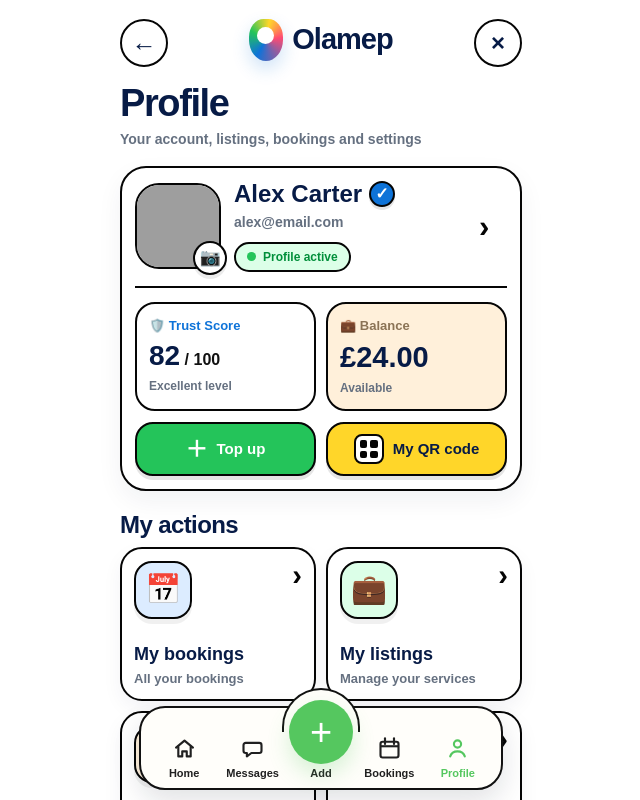
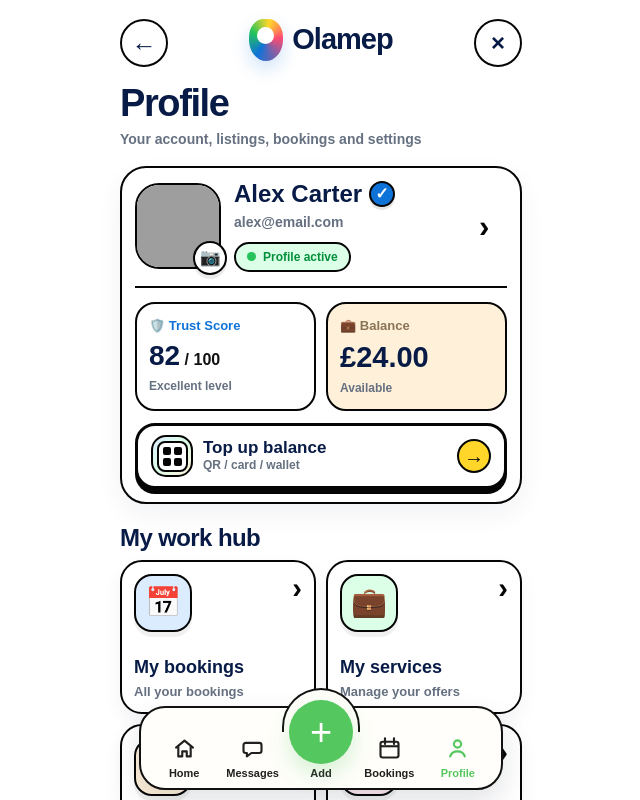
Before and after one commit to bellasalon4u-source/mapbookapp, a Next.js app: page /profile in a window 1280 px wide. Shown: the top 800 px of the page, without its empty margins (319-959 px from the left). Built offline with nearby package versions, Linux system fonts and the light colour scheme; grey boxes are pictures that could not be loaded.

Commit message:
git add app/profile/page.tsx git commit -m "Update profile wallet action design"

```diff
--- a/app/profile/page.tsx
+++ b/app/profile/page.tsx
@@ -105,19 +105,19 @@ const profileTexts: Record<AppLanguage, ProfileTextShape> = {
     excellentLevel: 'Excellent level',
     balance: 'Balance',
     available: 'Available',
-    topUp: 'Top up',
+    topUp: 'Top up balance',
     myQrCode: 'My QR code',
     editProfile: 'Edit profile',
-    quickActions: 'My actions',
+    quickActions: 'My work hub',
     bookings: 'My bookings',
     bookingsHint: 'All your bookings',
-    myListings: 'My listings',
-    myListingsHint: 'Manage your services',
+    myListings: 'My services',
+    myListingsHint: 'Manage your offers',
     priceList: 'Price list',
     priceListHint: 'Services and prices',
     clients: 'My clients',
     clientsHint: 'Orders and requests',
-    bonusesSaved: 'Bonuses & saved',
+    bonusesSaved: 'My saved space',
     promotions: 'Promotions',
     promotionsHint: 'Discounts and bonuses',
     invite: 'Invite friends',
@@ -144,19 +144,19 @@ const profileTexts: Record<AppLanguage, ProfileTextShape> = {
     excellentLevel: 'Отличный уровень',
     balance: 'Баланс',
     available: 'Доступно',
-    topUp: 'Пополнить',
+    topUp: 'Пополнить баланс',
     myQrCode: 'Мой QR-код',
     editProfile: 'Редактировать',
-    quickActions: 'Мои действия',
+    quickActions: 'Рабочий кабинет',
     bookings: 'Мои бронирования',
     bookingsHint: 'Все ваши брони',
-    myListings: 'Мои объявления',
-    myListingsHint: 'Управление услугами',
+    myListings: 'Мои услуги',
+    myListingsHint: 'Управление предложениями',
     priceList: 'Прайс-лист',
     priceListHint: 'Услуги и цены',
     clients: 'Мои клиенты',
     clientsHint: 'Заказы и заявки',
-    bonusesSaved: 'Бонусы и сохранённое',
+    bonusesSaved: 'Мои сохранения',
     promotions: 'Промоакции',
     promotionsHint: 'Скидки и бонусы',
     invite: 'Пригласить друзей',
@@ -183,19 +183,19 @@ const profileTexts: Record<AppLanguage, ProfileTextShape> = {
     excellentLevel: 'Відмінний рівень',
     balance: 'Баланс',
     available: 'Доступно',
-    topUp: 'Поповнити',
+    topUp: 'Поповнити баланс',
     myQrCode: 'Мій QR-код',
     editProfile: 'Редагувати',
-    quickActions: 'Мої дії',
+    quickActions: 'Робочий кабінет',
     bookings: 'Мої бронювання',
     bookingsHint: 'Усі ваші броні',
-    myListings: 'Мої оголошення',
-    myListingsHint: 'Керування послугами',
+    myListings: 'Мої послуги',
+    myListingsHint: 'Керування пропозиціями',
     priceList: 'Прайс-лист',
     priceListHint: 'Послуги та ціни',
     clients: 'Мої клієнти',
     clientsHint: 'Замовлення і заявки',
-    bonusesSaved: 'Бонуси і збережене',
+    bonusesSaved: 'Мої збереження',
     promotions: 'Промоакції',
     promotionsHint: 'Знижки і бонуси',
     invite: 'Запросити друзів',
@@ -222,19 +222,19 @@ const profileTexts: Record<AppLanguage, ProfileTextShape> = {
     excellentLevel: 'Nivel excelente',
     balance: 'Saldo',
     available: 'Disponible',
-    topUp: 'Recargar',
+    topUp: 'Recargar saldo',
     myQrCode: 'Mi QR',
     editProfile: 'Editar perfil',
-    quickActions: 'Mis acciones',
+    quickActions: 'Mi centro de trabajo',
     bookings: 'Mis reservas',
     bookingsHint: 'Todas tus reservas',
-    myListings: 'Mis anuncios',
-    myListingsHint: 'Gestiona tus servicios',
+    myListings: 'Mis servicios',
+    myListingsHint: 'Gestiona tus ofertas',
     priceList: 'Lista de precios',
     priceListHint: 'Servicios y precios',
     clients: 'Mis clientes',
     clientsHint: 'Pedidos y solicitudes',
-    bonusesSaved: 'Bonos y guardados',
+    bonusesSaved: 'Mis guardados',
     promotions: 'Promociones',
     promotionsHint: 'Descuentos y bonos',
     invite: 'Invitar amigos',
@@ -261,19 +261,19 @@ const profileTexts: Record<AppLanguage, ProfileTextShape> = {
     excellentLevel: 'Výborná úroveň',
     balance: 'Zůstatek',
     available: 'Dostupné',
-    topUp: 'Dobít',
+    topUp: 'Dobít zůstatek',
     myQrCode: 'Můj QR kód',
     editProfile: 'Upravit profil',
-    quickActions: 'Moje akce',
+    quickActions: 'Pracovní centrum',
     bookings: 'Moje rezervace',
     bookingsHint: 'Všechny rezervace',
-    myListings: 'Moje inzeráty',
-    myListingsHint: 'Správa služeb',
+    myListings: 'Moje služby',
+    myListingsHint: 'Správa nabídek',
     priceList: 'Ceník',
     priceListHint: 'Služby a ceny',
     clients: 'Moji klienti',
     clientsHint: 'Objednávky a poptávky',
-    bonusesSaved: 'Bonusy a uložené',
+    bonusesSaved: 'Moje uložené',
     promotions: 'Promo akce',
     promotionsHint: 'Slevy a bonusy',
     invite: 'Pozvat přátele',
@@ -300,19 +300,19 @@ const profileTexts: Record<AppLanguage, ProfileTextShape> = {
     excellentLevel: 'Sehr gutes Level',
     balance: 'Guthaben',
     available: 'Verfügbar',
-    topUp: 'Aufladen',
+    topUp: 'Guthaben aufladen',
     myQrCode: 'Mein QR-Code',
     editProfile: 'Profil bearbeiten',
-    quickActions: 'Meine Aktionen',
+    quickActions: 'Arbeitsbereich',
     bookings: 'Meine Buchungen',
     bookingsHint: 'Alle Buchungen',
-    myListings: 'Meine Anzeigen',
-    myListingsHint: 'Services verwalten',
+    myListings: 'Meine Services',
+    myListingsHint: 'Angebote verwalten',
     priceList: 'Preisliste',
     priceListHint: 'Services und Preise',
     clients: 'Meine Kunden',
     clientsHint: 'Aufträge und Anfragen',
-    bonusesSaved: 'Boni & gespeichert',
+    bonusesSaved: 'Meine Favoriten',
     promotions: 'Aktionen',
     promotionsHint: 'Rabatte und Boni',
     invite: 'Freunde einladen',
@@ -339,19 +339,19 @@ const profileTexts: Record<AppLanguage, ProfileTextShape> = {
     excellentLevel: 'Livello eccellente',
     balance: 'Saldo',
     available: 'Disponibile',
-    topUp: 'Ricarica',
+    topUp: 'Ricarica saldo',
     myQrCode: 'Il mio QR',
     editProfile: 'Modifica profilo',
-    quickActions: 'Le mie azioni',
+    quickActions: 'Area lavoro',
     bookings: 'Le mie prenotazioni',
     bookingsHint: 'Tutte le prenotazioni',
-    myListings: 'I miei annunci',
-    myListingsHint: 'Gestisci servizi',
+    myListings: 'I miei servizi',
+    myListingsHint: 'Gestisci offerte',
     priceList: 'Listino prezzi',
     priceListHint: 'Servizi e prezzi',
     clients: 'I miei clienti',
     clientsHint: 'Ordini e richieste',
-    bonusesSaved: 'Bonus e salvati',
+    bonusesSaved: 'I miei salvati',
     promotions: 'Promozioni',
     promotionsHint: 'Sconti e bonus',
     invite: 'Invita amici',
@@ -378,19 +378,19 @@ const profileTexts: Record<AppLanguage, ProfileTextShape> = {
     excellentLevel: 'Excellent niveau',
     balance: 'Solde',
     available: 'Disponible',
-    topUp: 'Recharger',
+    topUp: 'Recharger le solde',
     myQrCode: 'Mon QR code',
     editProfile: 'Modifier',
-    quickActions: 'Mes actions',
+    quickActions: 'Espace pro',
     bookings: 'Mes réservations',
     bookingsHint: 'Toutes vos réservations',
-    myListings: 'Mes annonces',
-    myListingsHint: 'Gérer vos services',
+    myListings: 'Mes services',
+    myListingsHint: 'Gérer vos offres',
     priceList: 'Liste de prix',
     priceListHint: 'Services et prix',
     clients: 'Mes clients',
     clientsHint: 'Commandes et demandes',
-    bonusesSaved: 'Bonus et enregistrés',
+    bonusesSaved: 'Mes favoris',
     promotions: 'Promotions',
     promotionsHint: 'Réductions et bonus',
     invite: 'Inviter des amis',
@@ -417,19 +417,19 @@ const profileTexts: Record<AppLanguage, ProfileTextShape> = {
     excellentLevel: 'Świetny poziom',
     balance: 'Saldo',
     available: 'Dostępne',
-    topUp: 'Doładuj',
+    topUp: 'Doładuj saldo',
     myQrCode: 'Mój kod QR',
     editProfile: 'Edytuj profil',
-    quickActions: 'Moje działania',
+    quickActions: 'Panel pracy',
     bookings: 'Moje rezerwacje',
     bookingsHint: 'Wszystkie rezerwacje',
-    myListings: 'Moje ogłoszenia',
-    myListingsHint: 'Zarządzaj usługami',
+    myListings: 'Moje usługi',
+    myListingsHint: 'Zarządzaj ofertami',
     priceList: 'Cennik',
     priceListHint: 'Usługi i ceny',
     clients: 'Moi klienci',
     clientsHint: 'Zamówienia i zapytania',
-    bonusesSaved: 'Bonusy i zapisane',
+    bonusesSaved: 'Moje zapisane',
     promotions: 'Promocje',
     promotionsHint: 'Zniżki i bonusy',
     invite: 'Zaproś znajomych',
@@ -456,19 +456,19 @@ const profileTexts: Record<AppLanguage, ProfileTextShape> = {
     excellentLevel: 'مستوى ممتاز',
     balance: 'الرصيد',
     available: 'متاح',
-    topUp: 'شحن',
+    topUp: 'شحن الرصيد',
     myQrCode: 'رمز QR الخاص بي',
     editProfile: 'تعديل الملف',
-    quickActions: 'إجراءاتي',
+    quickActions: 'مركز العمل',
     bookings: 'حجوزاتي',
     bookingsHint: 'كل الحجوزات',
-    myListings: 'إعلاناتي',
-    myListingsHint: 'إدارة الخدمات',
+    myListings: 'خدماتي',
+    myListingsHint: 'إدارة العروض',
     priceList: 'قائمة الأسعار',
     priceListHint: 'الخدمات والأسعار',
     clients: 'عملائي',
     clientsHint: 'الطلبات والرسائل',
-    bonusesSaved: 'المكافآت والمحفوظات',
+    bonusesSaved: 'محفوظاتي',
     promotions: 'العروض',
     promotionsHint: 'خصومات ومكافآت',
     invite: 'دعوة الأصدقاء',
@@ -584,8 +584,8 @@ function QrIcon() {
   return (
     <span
       style={{
-        width: 30,
-        height: 30,
+        width: 31,
+        height: 31,
         borderRadius: 8,
         background: '#ffffff',
         border: `2px solid ${BRAND.border}`,
@@ -1097,58 +1097,94 @@ export default function ProfilePage() {
             </div>
           </div>
 
-          <div
-            style={{
-              marginTop: 11,
-              display: 'grid',
-              gridTemplateColumns: '1fr 1fr',
-              gap: 10,
-            }}
-          >
+          <div style={{ marginTop: 12 }}>
             <button
               type="button"
               onClick={() => router.push('/profile/top-up')}
               style={{
-                minHeight: 54,
-                borderRadius: 18,
-                border: `2.5px solid ${BRAND.border}`,
-                background: BRAND.green,
-                color: '#ffffff',
-                fontSize: 15,
+                width: '100%',
+                minHeight: 64,
+                borderRadius: 20,
+                border: `3px solid ${BRAND.border}`,
+                background: '#ffffff',
+                color: BRAND.navy,
+                fontSize: 16,
                 fontWeight: 900,
                 cursor: 'pointer',
-                boxShadow: '0 4px 0 rgba(0,0,0,0.10)',
-                display: 'inline-flex',
+                boxShadow: `0 5px 0 ${BRAND.border}`,
+                display: 'grid',
+                gridTemplateColumns: '42px 1fr 34px',
                 alignItems: 'center',
-                justifyContent: 'center',
-                gap: 9,
+                gap: 10,
+                padding: '9px 13px',
+                textAlign: 'left',
               }}
             >
-              <span style={{ fontSize: 22 }}>＋</span>
-              {text.topUp}
-            </button>
+              <span
+                style={{
+                  width: 42,
+                  height: 42,
+                  borderRadius: 15,
+                  background:
+                    'linear-gradient(135deg, #dcecff 0%, #dcffe8 48%, #fff0da 100%)',
+                  border: `2.5px solid ${BRAND.border}`,
+                  display: 'flex',
+                  alignItems: 'center',
+                  justifyContent: 'center',
+                  boxSizing: 'border-box',
+                }}
+              >
+                <QrIcon />
+              </span>
 
-            <button
-              type="button"
-              onClick={() => router.push('/profile/qr-code')}
-              style={{
-                minHeight: 54,
-                borderRadius: 18,
-                border: `2.5px solid ${BRAND.border}`,
-                background: BRAND.yellow,
-                color: BRAND.navy,
-                fontSize: 15,
-                fontWeight: 900,
-                cursor: 'pointer',
-                boxShadow: '0 4px 0 rgba(0,0,0,0.10)',
-                display: 'inline-flex',
-                alignItems: 'center',
-                justifyContent: 'center',
-                gap: 9,
-              }}
-            >
-              <QrIcon />
-              {text.myQrCode}
+              <span
+                style={{
+                  minWidth: 0,
+                  display: 'flex',
+                  flexDirection: 'column',
+                  gap: 2,
+                }}
+              >
+                <span
+                  style={{
+                    fontSize: 17,
+                    lineHeight: 1.05,
+                    fontWeight: 900,
+                    color: BRAND.navy,
+                  }}
+                >
+                  {text.topUp}
+                </span>
+                <span
+                  style={{
+                    fontSize: 12,
+                    lineHeight: 1.15,
+                    fontWeight: 800,
+                    color: BRAND.muted,
+                  }}
+                >
+                  QR / card / wallet
+                </span>
+              </span>
+
+              <span
+                style={{
+                  width: 34,
+                  height: 34,
+                  borderRadius: 999,
+                  background: BRAND.yellow,
+                  border: `2px solid ${BRAND.border}`,
+                  color: BRAND.border,
+                  display: 'flex',
+                  alignItems: 'center',
+                  justifyContent: 'center',
+                  fontSize: 20,
+                  fontWeight: 900,
+                  boxSizing: 'border-box',
+                }}
+              >
+                →
+              </span>
             </button>
           </div>
         </section>
```
